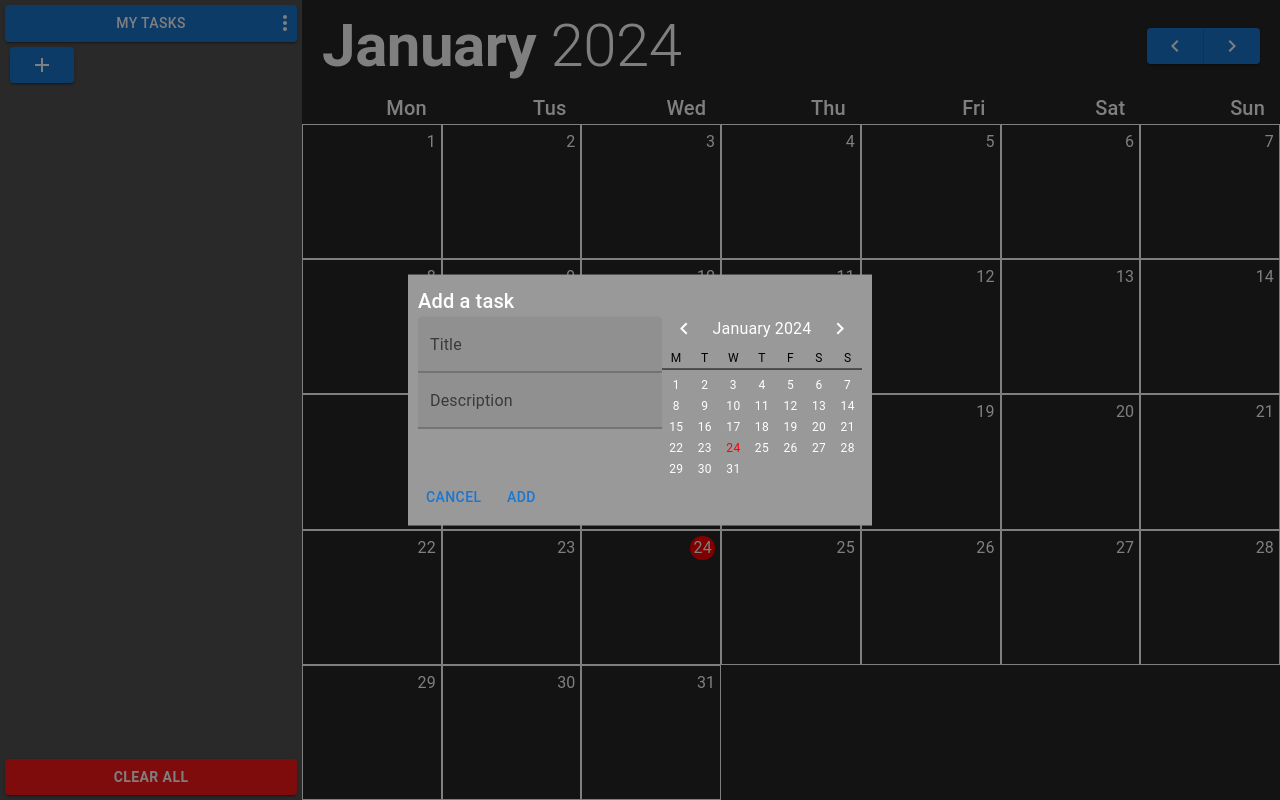
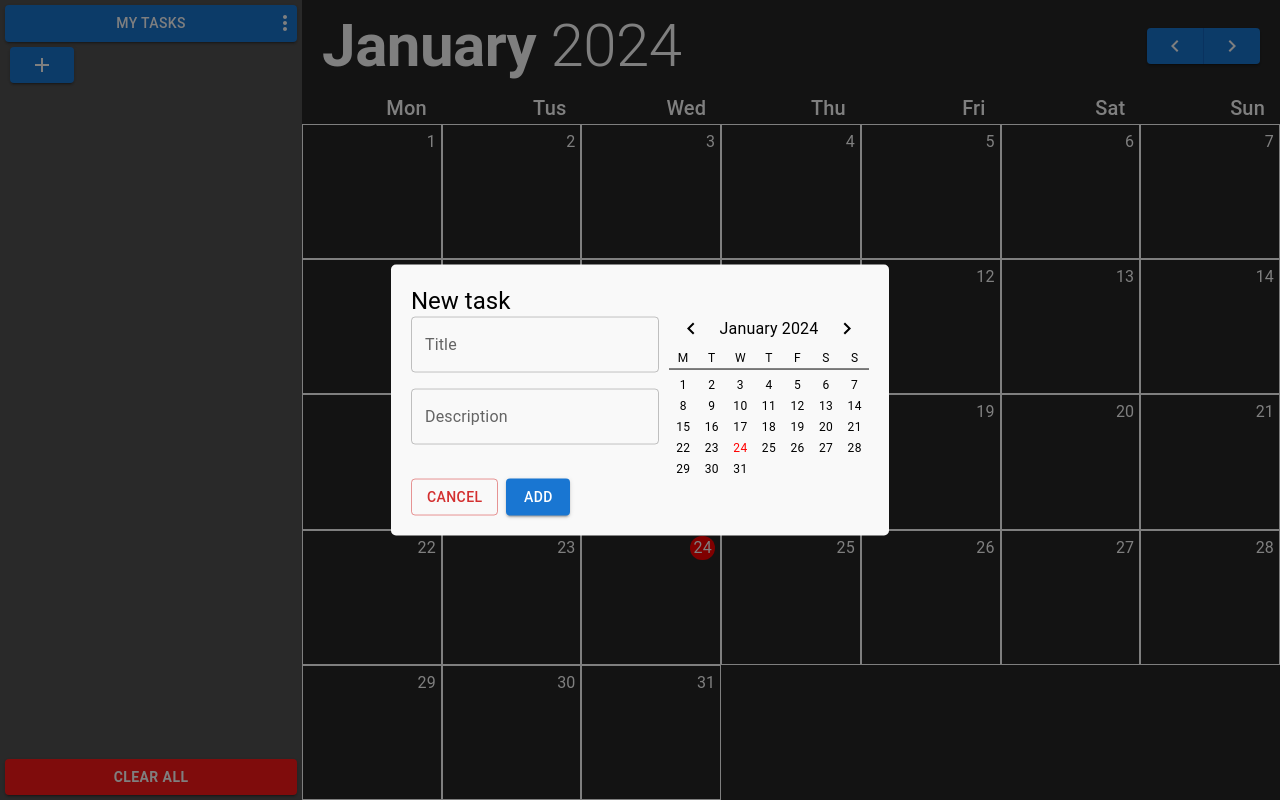
Before and after one commit to ParhamInBinary/TaskBuddy, a React (Vite) app: page / in a window 1280 px wide. Both pictures are taken after a click on the button 42 px from the left and 64 px from the top of the page. Built offline with nearby package versions, Linux system fonts and the light colour scheme.

Commit message:
styling + input validation

```diff
--- a/src/components/AddTaskModal/AddTaskModal.tsx
+++ b/src/components/AddTaskModal/AddTaskModal.tsx
@@ -9,23 +9,35 @@ export const AddTaskModal = () => {
   const { isTaskModalOpen, handleOpenTaskModal, setTasklist } =
     useTaskContext();
 
-  const [title, setTitle] = useState<string>('');
-  const [description, setDescription] = useState<string>('');
-  const [date, setDate] = useState<Date>(new Date());
+  const [tasktitle, setTaskTitle] = useState<string>('');
+  const [taskDescription, setTaskDescription] = useState<string>('');
+  const [taskDate, setTaskDate] = useState<Date>(new Date());
+  const [errorMessage, setErrorMessage] = useState<string>('');
 
   const handleAddTask = (title: string, description: string, date: Date) => {
+    // Input validation
+    if (!title.trim() || !description.trim()) {
+      setErrorMessage('Please enter a title and/or description.');
+      return;
+    }
+
+    // Sanitize input to prevent scripting attacks
+    const sanitizedTitle = title.replace(/<\/?[^>]+(>|$)/g, '');
+    const sanitizedDescription = description.replace(/<\/?[^>]+(>|$)/g, '');
+
     const newTask = {
-      title: title,
-      description: description,
+      title: sanitizedTitle,
+      description: sanitizedDescription,
       date: date,
       isCompleted: false,
     };
 
     setTasklist((prev) => [...prev, newTask]);
     handleOpenTaskModal();
-    setTitle('');
-    setDescription('');
-    setDate(new Date());
+    setTaskTitle('');
+    setTaskDescription('');
+    setTaskDate(new Date());
+    setErrorMessage('');
   };
 
   return (
@@ -36,33 +48,54 @@ export const AddTaskModal = () => {
       aria-describedby="modal-modal-description"
     >
       <TaskModal>
-        <Typography id="modal-modal-title" variant="h6" component="h2">
-          Add a task
+        <Typography id="modal-modal-title" variant="h5">
+          New task
         </Typography>
         <Box display="flex">
-          <Box sx={{ display: 'flex', flexDirection: 'column' }}>
+          <Box
+            sx={{
+              display: 'flex',
+              flexDirection: 'column',
+              gap: 2,
+              marginRight: '10px',
+            }}
+          >
             <TextField
-              id="filled-basic"
               label="Title"
-              variant="filled"
-              value={title}
-              onChange={(e) => setTitle(e.target.value)}
+              variant="outlined"
+              value={tasktitle}
+              onChange={(e) => setTaskTitle(e.target.value)}
             />
             <TextField
-              id="filled-basic"
               label="Description"
-              variant="filled"
-              value={description}
-              onChange={(e) => setDescription(e.target.value)}
+              variant="outlined"
+              value={taskDescription}
+              onChange={(e) => setTaskDescription(e.target.value)}
             />
+            {errorMessage && (
+              <Typography variant="body2" color="error">
+                {errorMessage}
+              </Typography>
+            )}
           </Box>
           <Calendar variant={CalendarVaiant.MINI} />
         </Box>
 
-        <Button onClick={handleOpenTaskModal}>Cancel</Button>
-        <Button onClick={() => handleAddTask(title, description, date)}>
-          Add
-        </Button>
+        <Box sx={{ display: 'flex', gap: 1 }}>
+          <Button
+            onClick={handleOpenTaskModal}
+            variant="outlined"
+            color="error"
+          >
+            Cancel
+          </Button>
+          <Button
+            onClick={() => handleAddTask(tasktitle, taskDescription, taskDate)}
+            variant="contained"
+          >
+            Add
+          </Button>
+        </Box>
       </TaskModal>
     </Modal>
   );
--- a/src/components/AddTaskModal/AddTaskModalStyles.ts
+++ b/src/components/AddTaskModal/AddTaskModalStyles.ts
@@ -5,7 +5,8 @@ export const TaskModal = styled(Box)(({ theme }) => ({
   top: '50%',
   left: '50%',
   transform: 'translate(-50%, -50%)',
-  background: '#999999',
-  padding: 10,
-  color: '#FFF',
+  background: '#F9F9F9',
+  padding: 20,
+  color: '#000',
+  borderRadius: '5px',
 }));
--- a/src/components/Calendar/Calendar.tsx
+++ b/src/components/Calendar/Calendar.tsx
@@ -83,13 +83,13 @@ export const Calendar = ({ variant }: ICalendar) => {
             padding: '0 10px',
           }}
         >
-          <Typography>
+          <Typography sx={{ cursor: 'pointer'}}>
             <NavigateBefore
               onClick={() => handleSwitchMonth(MonthSwitchDirection.PREV)}
             />
           </Typography>
           <Typography>{getMonthName(currentMonthIndex)}</Typography>
-          <Typography>
+          <Typography sx={{ cursor: 'pointer'}}>
             <NavigateNext
               onClick={() => handleSwitchMonth(MonthSwitchDirection.NEXT)}
             />
--- a/src/components/Calendar/components/DayGridItem.tsx
+++ b/src/components/Calendar/components/DayGridItem.tsx
@@ -23,7 +23,7 @@ export const DayGridItem = ({
         md={1}
         lg={1}
         xl={1}
-        sx={{ textAlign: 'center' }}
+        sx={{ textAlign: 'center', cursor: 'pointer' }}
       >
         <Typography
           variant="caption"
```
